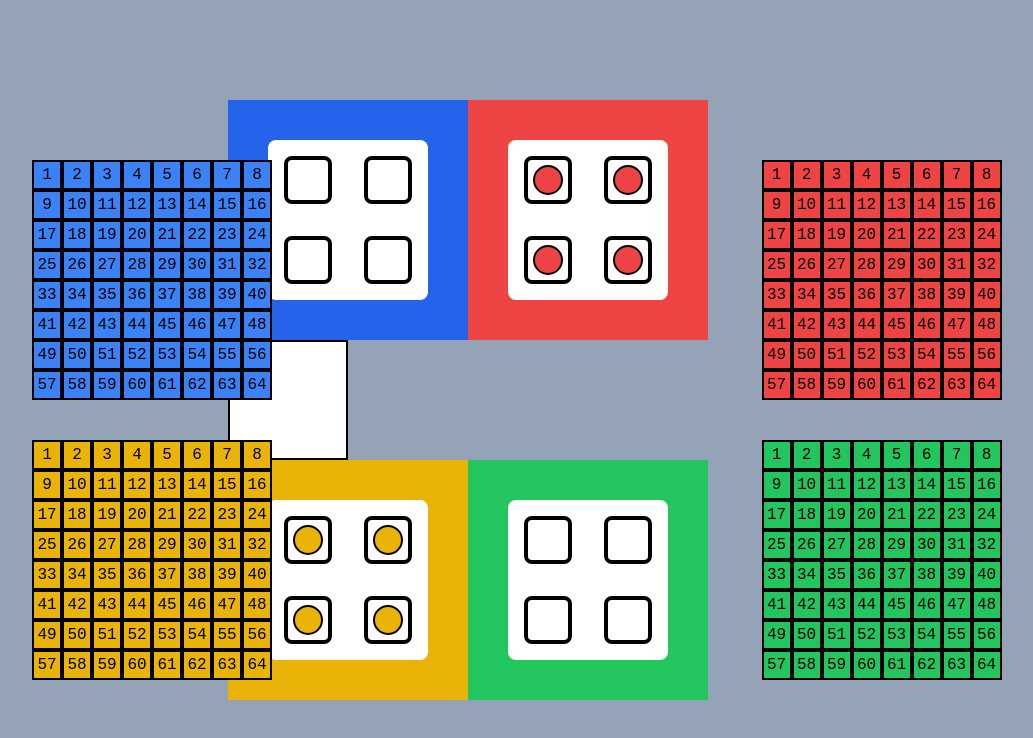
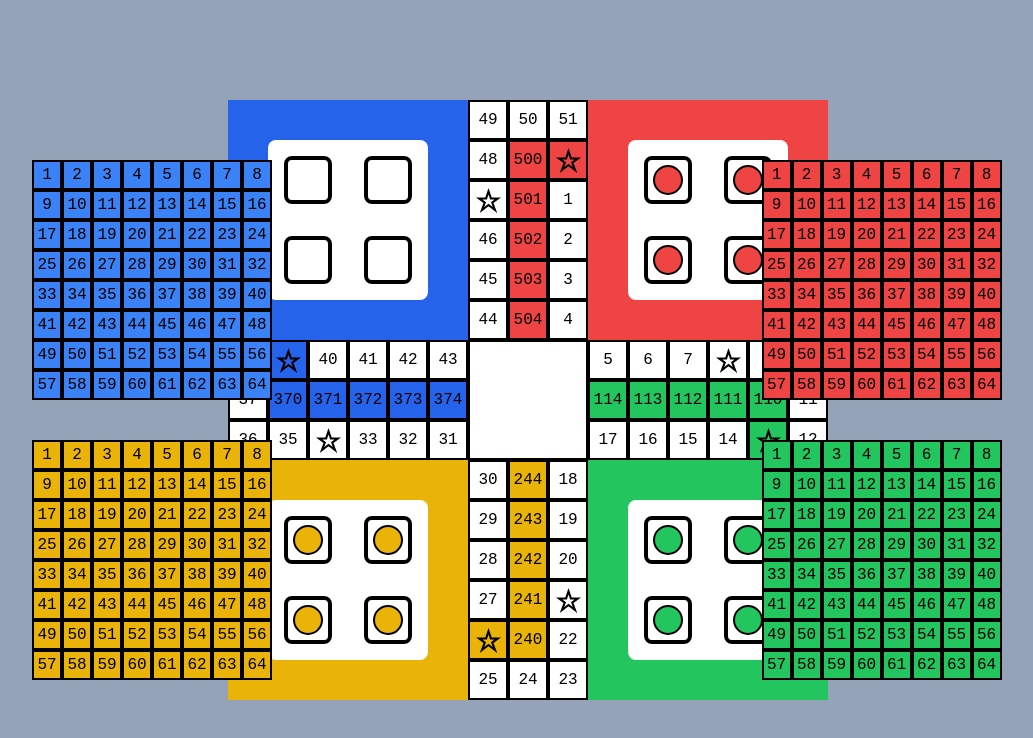
Before and after one commit to dipscodes/react-ludo, a React (Create React App) app: page / in a window 1280 px wide. Shown: the top 738 px of the page, without its empty margins (112-1145 px from the left). Built offline with nearby package versions, Linux system fonts and the light colour scheme.

Commit message:
changes according to classes

```diff
--- a/src/Components/BrowserWindow.tsx
+++ b/src/Components/BrowserWindow.tsx
@@ -3,7 +3,8 @@ import { ColorContext, GameBoardContext } from "../context";
 import Display from "./Display";
 import Board from "../Classes/board";
 import Referee from "../Classes/referee";
-import gameJSON from "../Classes/base.json";
+import gameJSON from "../GameJSON";
+import { IBoard, IReferee } from "../Interfaces";
 
 const BrowserWindow = () => {
   const [colors, setColors] = useState({
@@ -12,12 +13,8 @@ const BrowserWindow = () => {
     2: "rgb(234, 179, 8)",
     3: "rgb(37, 99, 235)",
   });
-
-  const referee = new Referee();
-  const board = new Board([0, 2], referee, gameJSON);
-
-  // console.log((board.gameJSON as any).player1.pieces[3].color); // proper type of base.json add proper interface
-
+  const referee: IReferee = new Referee(gameJSON);
+  const board: IBoard = new Board([0, 1, 2], gameJSON, referee);
   const [gameBoard, setGameBoard] = useState(board);
 
   const colorContextValue = useMemo(() => {
--- a/src/Components/ColorCorridor.tsx
+++ b/src/Components/ColorCorridor.tsx
@@ -6,17 +6,17 @@ import RedCorridor from "./RedCorridor";
 import YellowCorridor from "./YellowCorridor";
 
 interface Props {
-  color: string;
+  color: number;
 }
 
 const ColorCorridor = ({ color }: Props) => {
   // eslint-disable-next-line @typescript-eslint/no-unused-vars
   const { colors, setColors } = useContext(ColorContext);
   let corridor: JSX.Element = <></>;
-  if (color === "0") corridor = <RedCorridor color={colors[color]} />;
-  if (color === "1") corridor = <GreenCorridor color={colors[color]} />;
-  if (color === "2") corridor = <YellowCorridor color={colors[color]} />;
-  if (color === "3") corridor = <BlueCorridor color={colors[color]} />;
+  if (color === 0) corridor = <RedCorridor color={colors[color]} />;
+  if (color === 1) corridor = <GreenCorridor color={colors[color]} />;
+  if (color === 2) corridor = <YellowCorridor color={colors[color]} />;
+  if (color === 3) corridor = <BlueCorridor color={colors[color]} />;
   return corridor;
 };
 
--- /dev/null
+++ b/src/Components/HomePage.tsx
@@ -0,0 +1,5 @@
+const HomePage = () => {
+  return <div>HomePage</div>;
+};
+
+export default HomePage;
```
